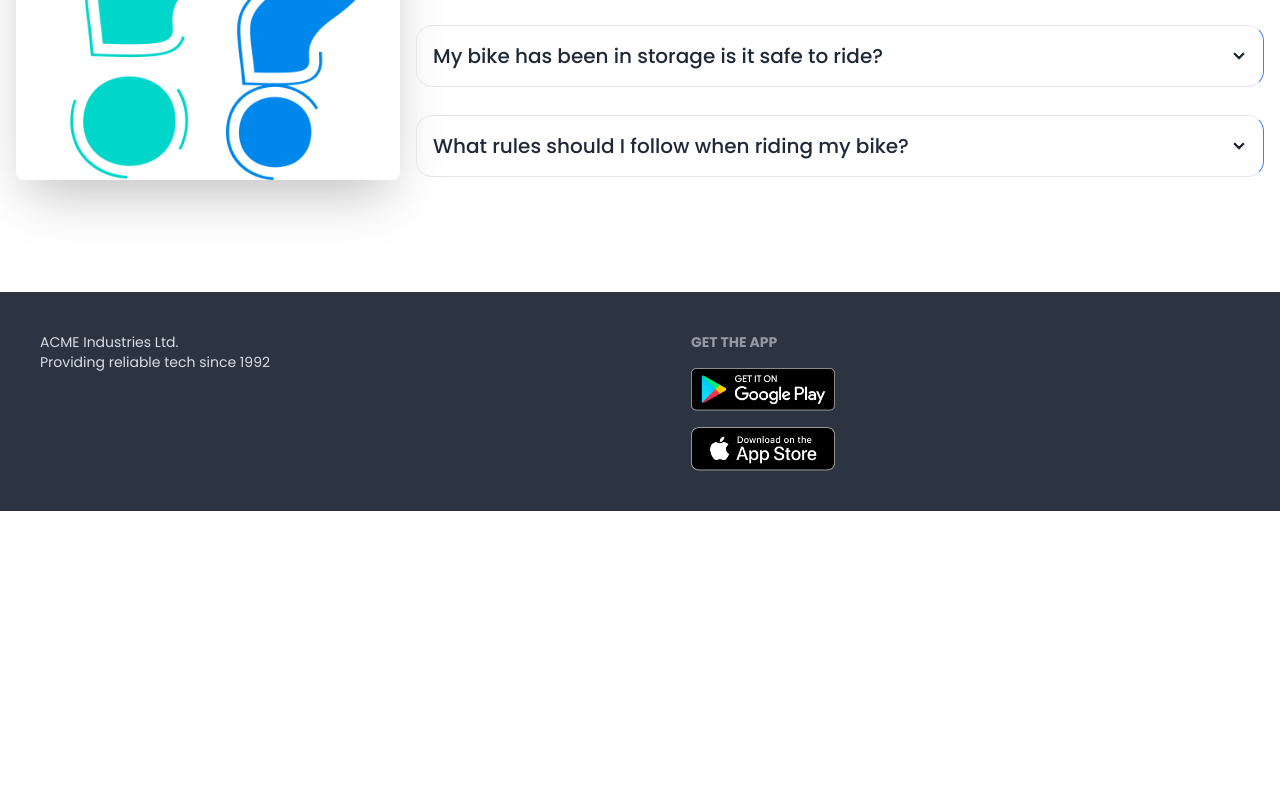
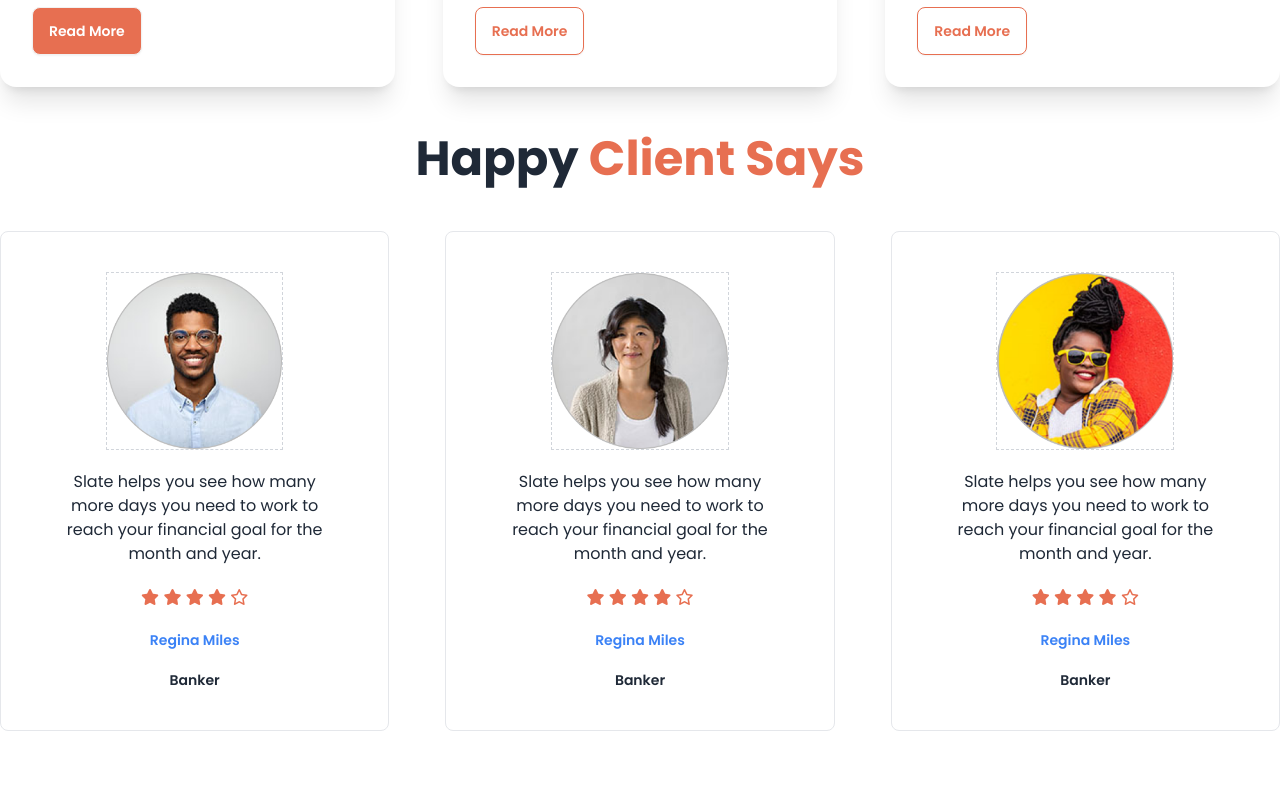
Before and after one commit to alifa-ara-heya/biker-jone-daisyui, a plain HTML site: page index.html in a window 1280 px wide. Shown: the part 1740-2540 px from the top of the page. Before the commit the page ends 2251 px from the top, so only its background shows below. Drawn offline with nearby package versions, Linux system fonts and the light colour scheme.

Commit message:
review section done

```diff
--- a/index.html
+++ b/index.html
@@ -15,6 +15,8 @@
     <!-- Daisy UI CDN -->
     <link href="https://cdn.jsdelivr.net/npm/daisyui@4.12.10/dist/full.min.css" rel="stylesheet" type="text/css" />
     <script src="https://cdn.tailwindcss.com"></script>
+    <!-- font awesome cdn -->
+    <script src="https://kit.fontawesome.com/2a5d2a1714.js" crossorigin="anonymous"></script>
 
     <!-- tailwind config -->
     <script>
@@ -23,7 +25,7 @@
                 extend: {
                     colors: {
                         clifford: '#da373d',
-                        'btn-primary-color': '#E76F51',
+                        'orange-primary-color': '#E76F51',
                         'bike-primary-bg': "#E76F511A"
                     }
                 }
@@ -70,7 +72,7 @@
                     </ul>
                 </div>
                 <div class="">
-                    <a class="btn bg-btn-primary-color text-white">LogIn</a>
+                    <a class="btn bg-orange-primary-color text-white">LogIn</a>
                 </div>
             </div>
         </nav>
@@ -78,13 +80,13 @@
         <!-- carousel -->
         <div class="carousel w-full bg-bike-primary-bg lg:h-[550px]">
             <div id="slide1" class="carousel-item relative w-full">
-                <div class="flex flex-col lg:flex-row lg:p-24 p-12">
+                <div class="flex flex-col lg:flex-row lg:p-24 p-12 ">
                     <!-- text content -->
-                    <div class="space-y-3 flex-1">
+                    <div class="space-y-3 flex-1 lg:max-w-md text-center lg:text-left">
                         <h2 class="text-6xl font-bold">Ride-on R15 V4 with Smile</h2>
                         <p class="font-light">Amet minim mollit non deserunt ullamco est sit aliqua dolor do amet sint.
                             Velit officia consequat duis enim velit mollit.</p>
-                        <button class="btn bg-btn-primary-color text-white">Purchase</button>
+                        <button class="btn bg-orange-primary-color text-white">Purchase</button>
                     </div>
                     <!-- image -->
                     <div>
@@ -104,7 +106,7 @@
                         <h2 class="text-6xl font-bold">Ride-on R15 V4 with Smile</h2>
                         <p class="font-light">Amet minim mollit non deserunt ullamco est sit aliqua dolor do amet sint.
                             Velit officia consequat duis enim velit mollit.</p>
-                        <button class="btn bg-btn-primary-color text-white">Purchase</button>
+                        <button class="btn bg-orange-primary-color text-white">Purchase</button>
                     </div>
                     <!-- image -->
                     <div>
@@ -124,7 +126,7 @@
                         <h2 class="text-6xl font-bold">Ride-on R15 V4 with Smile</h2>
                         <p class="font-light">Amet minim mollit non deserunt ullamco est sit aliqua dolor do amet sint.
                             Velit officia consequat duis enim velit mollit.</p>
-                        <button class="btn bg-btn-primary-color text-white">Purchase</button>
+                        <button class="btn bg-orange-primary-color text-white">Purchase</button>
                     </div>
                     <!-- image -->
                     <div>
@@ -141,8 +143,19 @@
 
     <main class="md:container md:mx-auto">
         <!-- featured bike section -->
-        <section>
-
+        <section class="my-12">
+            <!-- text content -->
+            <div class="text-center">
+                <h2 class="text-6xl font-bold mb-2">Fetured Bikes In This Year</h2>
+                <h6 class="text-orange-primary-color font-semibold">Best Bikes Collection</h6>
+                <hr class="w-16 mx-auto h-0.5 bg-orange-primary-color mt-2">
+            </div>
+            <!-- images -->
+            <div class="grid grid-cols-1 md:grid-cols-3 my-12">
+                <img src="./images/others/extrabike.png" alt="">
+                <img src="./images/others/extrabike.png" alt="">
+                <img src="./images/others/extrabike.png" alt="">
+            </div>
         </section>
 
         <!-- Latest bike section -->
@@ -160,7 +173,7 @@
                         <p>Lorem ipsum dolor sit amet, consectetur adipiscing elit. Lacus, fermentum amet faucibus sed
                             id nisi lectus at.</p>
                         <div class="card-actions">
-                            <button class="btn bg-btn-primary-color text-white">Read More</button>
+                            <button class="btn bg-orange-primary-color text-white">Read More</button>
                         </div>
                     </div>
                 </div>
@@ -168,14 +181,16 @@
                 <!-- card-2 -->
                 <div class="card bg-base-100 shadow-xl">
                     <figure>
-                        <img src="./images/others/latest1.png" alt="Shoes" />
+                        <img src="./images/others/latest2.png" alt="Shoes" />
                     </figure>
                     <div class="card-body space-y-5">
                         <h2 class="card-title">Ducati XDIAVEL S-73</h2>
                         <p>Lorem ipsum dolor sit amet, consectetur adipiscing elit. Lacus, fermentum amet faucibus sed
                             id nisi lectus at.</p>
                         <div class="card-actions">
-                            <button class="btn bg-btn-primary-color text-white">Read More</button>
+                            <button
+                                class="btn bg-white text-orange-primary-color border border-orange-primary-color">Read
+                                More</button>
                         </div>
                     </div>
                 </div>
@@ -183,14 +198,16 @@
                 <!-- card-3 -->
                 <div class="card bg-base-100 shadow-xl">
                     <figure>
-                        <img src="./images/others/latest1.png" alt="Shoes" />
+                        <img src="./images/others/latest3.png" alt="Shoes" />
                     </figure>
                     <div class="card-body space-y-5">
                         <h2 class="card-title">Ducati XDIAVEL S-73</h2>
                         <p>Lorem ipsum dolor sit amet, consectetur adipiscing elit. Lacus, fermentum amet faucibus sed
                             id nisi lectus at.</p>
                         <div class="card-actions">
-                            <button class="btn bg-btn-primary-color text-white">Read More</button>
+                            <button
+                                class="btn bg-white text-orange-primary-color border border-orange-primary-color">Read
+                                More</button>
                         </div>
                     </div>
                 </div>
@@ -199,21 +216,105 @@
         </section>
 
         <!-- happy client section -->
-        <section class="">
+        <section class="my-12">
+            <div class="text-center mb-12">
+                <h2 class="text-5xl font-bold mb-2">Happy <span class="text-orange-primary-color">Client Says</span>
+                </h2>
+            </div>
+            <!-- cards -->
+            <div>
+                <!--card-1 -->
+                <div class="grid grid-cols-1 md:grid-cols-2 lg:grid-cols-3 text-center gap-14 mx-8 md:mx-0">
+                    <div class="border border-gray-200 px-4 py-10 rounded-lg">
+                        <!-- image -->
+                        <div class="border border-gray-300 border-dashed w-1/2 mx-auto">
+                            <img src="./images/others/user-1.png" alt="">
+                        </div>
+                        <!-- text content -->
+                        <div>
+                            <p class="my-5 max-w-64 mx-auto">Slate helps you see how
+                                many more days you need
+                                to work to reach your financial
+                                goal for the month and year.
+                            </p>
+                            <div class="">
+                                <i class="fa-solid fa-star text-orange-primary-color"></i>
+                                <i class="fa-solid fa-star text-orange-primary-color"></i>
+                                <i class="fa-solid fa-star text-orange-primary-color"></i>
+                                <i class="fa-solid fa-star text-orange-primary-color"></i>
+                                <i class="fa-regular fa-star text-orange-primary-color"></i>
+                            </div>
+                            <p class="text-blue-500 font-semibold text-sm my-5">Regina Miles</p>
+                            <p class="text-sm font-semibold">Banker</p>
+                        </div>
+                    </div>
 
+                    <!-- second card -->
+                    <div class="border border-gray-200 px-4 py-10 rounded-lg">
+                        <!-- image -->
+                        <div class="border border-gray-300 border-dashed w-1/2 mx-auto">
+                            <img src="./images/others/user-2.png" alt="">
+                        </div>
+                        <!-- text content -->
+                        <div>
+                            <p class="my-5  max-w-64 mx-auto">Slate helps you see how
+                                many more days you need
+                                to work to reach your financial
+                                goal for the month and year.
+                            </p>
+                            <div class="">
+                                <i class="fa-solid fa-star text-orange-primary-color"></i>
+                                <i class="fa-solid fa-star text-orange-primary-color"></i>
+                                <i class="fa-solid fa-star text-orange-primary-color"></i>
+                                <i class="fa-solid fa-star text-orange-primary-color"></i>
+                                <i class="fa-regular fa-star text-orange-primary-color"></i>
+                            </div>
+                            <p class="text-blue-500 font-semibold text-sm my-5">Regina Miles</p>
+                            <p class="text-sm font-semibold">Banker</p>
+                        </div>
+                    </div>
+
+                    <!-- third card -->
+                    <div class="border border-gray-200 px-4 py-10 rounded-lg">
+                        <!-- image -->
+                        <div class="border border-gray-300 border-dashed w-1/2 mx-auto">
+                            <img src="./images/others/user-3.png" alt="">
+                        </div>
+                        <!-- text content -->
+                        <div>
+                            <p class="my-5  max-w-64 mx-auto">Slate helps you see how
+                                many more days you need
+                                to work to reach your financial
+                                goal for the month and year.
+                            </p>
+                            <div class="">
+                                <i class="fa-solid fa-star text-orange-primary-color"></i>
+                                <i class="fa-solid fa-star text-orange-primary-color"></i>
+                                <i class="fa-solid fa-star text-orange-primary-color"></i>
+                                <i class="fa-solid fa-star text-orange-primary-color"></i>
+                                <i class="fa-regular fa-star text-orange-primary-color"></i>
+                            </div>
+                            <p class="text-blue-500 font-semibold text-sm my-5">Regina Miles</p>
+                            <p class="text-sm font-semibold">Banker</p>
+                        </div>
+                    </div>
+
+                </div>
+
+            </div>
         </section>
 
         <!-- FAQ section -->
         <section class="my-24">
             <h2 class="text-5xl font-bold text-center my-12">Frequently Asked <span
-                    class="text-btn-primary-color">Questions</span></h2>
+                    class="text-orange-primary-color">Questions</span></h2>
 
             <div class="hero">
                 <div class="hero-content flex-col lg:flex-row">
                     <img src="./images/others/faq.png" class="max-w-sm rounded-lg shadow-2xl" />
 
                     <div class="space-y-7">
-                        <div class="collapse collapse-arrow  border border-r-blue-500">
+                        <div class="collapse collapse-arrow  border border-blue-100">
                             <input type="radio" name="my-accordion-2" checked="checked" />
                             <div class="collapse-title text-xl font-medium">What are the most important things I should
                                 know about riding a bike?</div>
@@ -223,7 +324,7 @@
                                     will help you be a more focused and legally compliant bike rider.</p>
                             </div>
                         </div>
-                        <div class="collapse collapse-arrow  border border-r-blue-500">
+                        <div class="collapse collapse-arrow  border border-blue-100">
                             <input type="radio" name="my-accordion-2" />
                             <div class="collapse-title text-xl font-medium">How can I tell if my helmet is old and I
                                 need a new one?</div>
@@ -233,7 +334,7 @@
                                     will help you be a more focused and legally compliant bike rider.</p>
                             </div>
                         </div>
-                        <div class="collapse collapse-arrow border border-r-blue-500">
+                        <div class="collapse collapse-arrow border border-blue-100">
                             <input type="radio" name="my-accordion-2" />
                             <div class="collapse-title text-xl font-medium">My bike has been in storage is it safe to
                                 ride?</div>
@@ -243,7 +344,7 @@
                                     will help you be a more focused and legally compliant bike rider.</p>
                             </div>
                         </div>
-                        <div class="collapse collapse-arrow border border-r-blue-500">
+                        <div class="collapse collapse-arrow border border-blue-100">
                             <input type="radio" name="my-accordion-2" />
                             <div class="collapse-title text-xl font-medium">What rules should I follow when riding my
                                 bike?</div>
```
